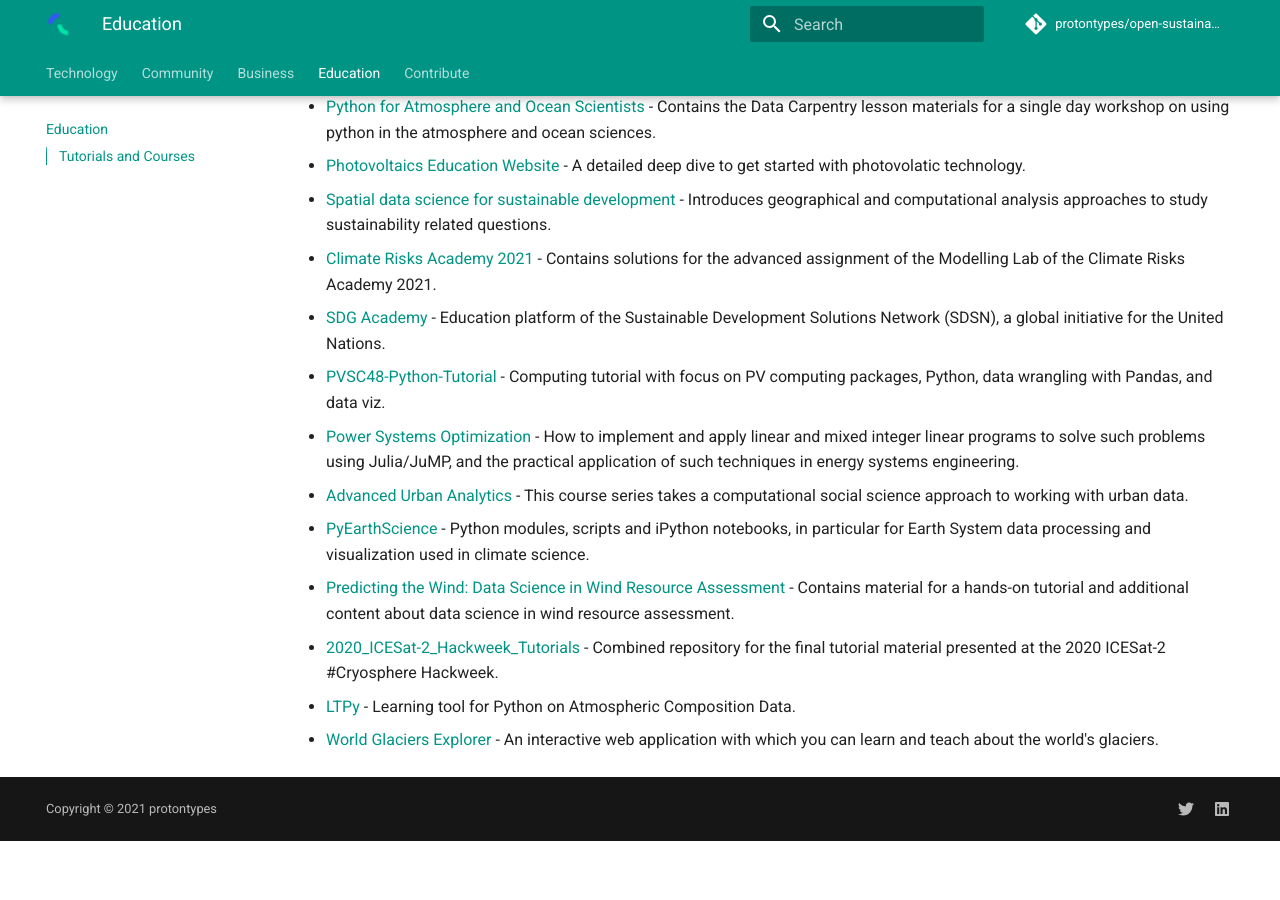
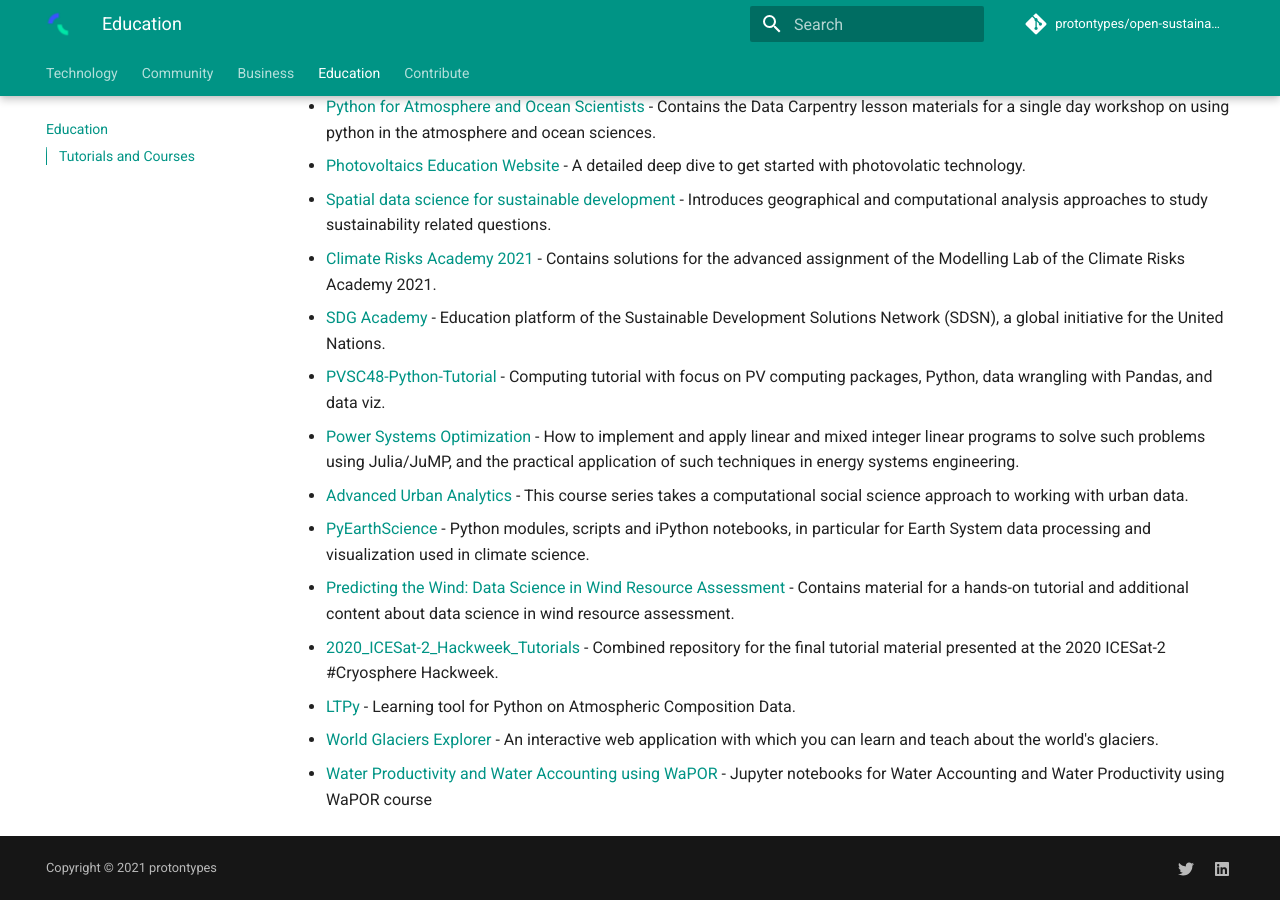
Before and after one commit to protontypes/open-sustainable-technology, an MkDocs documentation site: the page built from docs/education.md, in a window 1280 px wide and 900 px high, scrolled down 1338 px. Built offline with MkDocs 1.6.1 and Material for MkDocs 9.7.7, drawn with Linux system fonts in a browser that asks for light colours; comment, search, counter and statistics services are not loaded; before the commit the page ends 2179 px from its top, so only the background shows below that.

Commit message:
Update education.md
#Jupyter notebooks for #Water Accounting and Water Productivity using WaPOR course  https://github.com/wateraccounting/WAPOROCW #wateraccounting @ihedelft #opensustain #openclimate #python #opensource #openscience

```diff
--- a/docs/education.md
+++ b/docs/education.md
@@ -41,3 +41,4 @@
 - [2020_ICESat-2_Hackweek_Tutorials](https://github.com/ICESAT-2HackWeek/2020_ICESat-2_Hackweek_Tutorials) - Combined repository for the final tutorial material presented at the 2020 ICESat-2 #Cryosphere Hackweek.
 - [LTPy](https://gitlab.eumetsat.int/eumetlab/atmosphere/atmosphere) - Learning tool for Python on Atmospheric Composition Data.
 - [World Glaciers Explorer](https://github.com/OGGM/world-glacier-explorer) - An interactive web application with which you can learn and teach about the world's glaciers.
+- [Water Productivity and Water Accounting using WaPOR](https://github.com/wateraccounting/WAPOROCW) - Jupyter notebooks for Water Accounting and Water Productivity using WaPOR course
```
